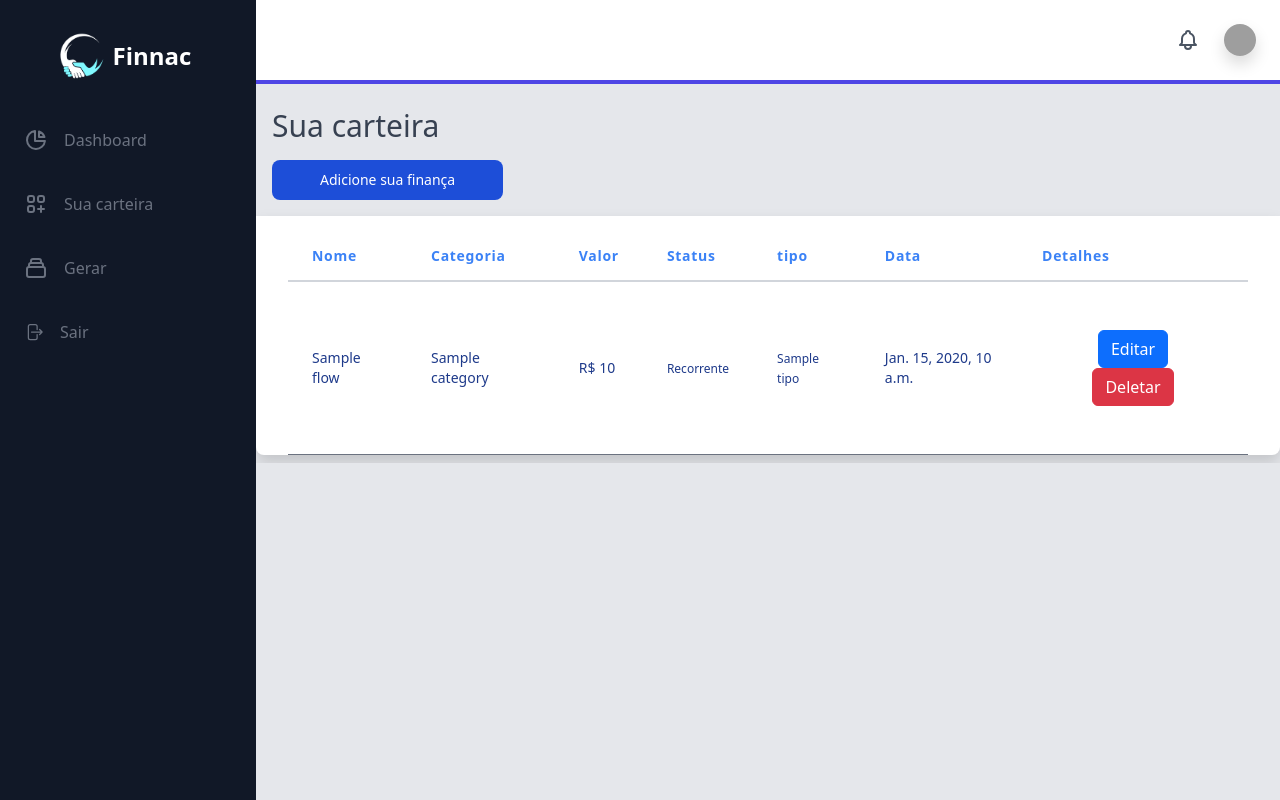
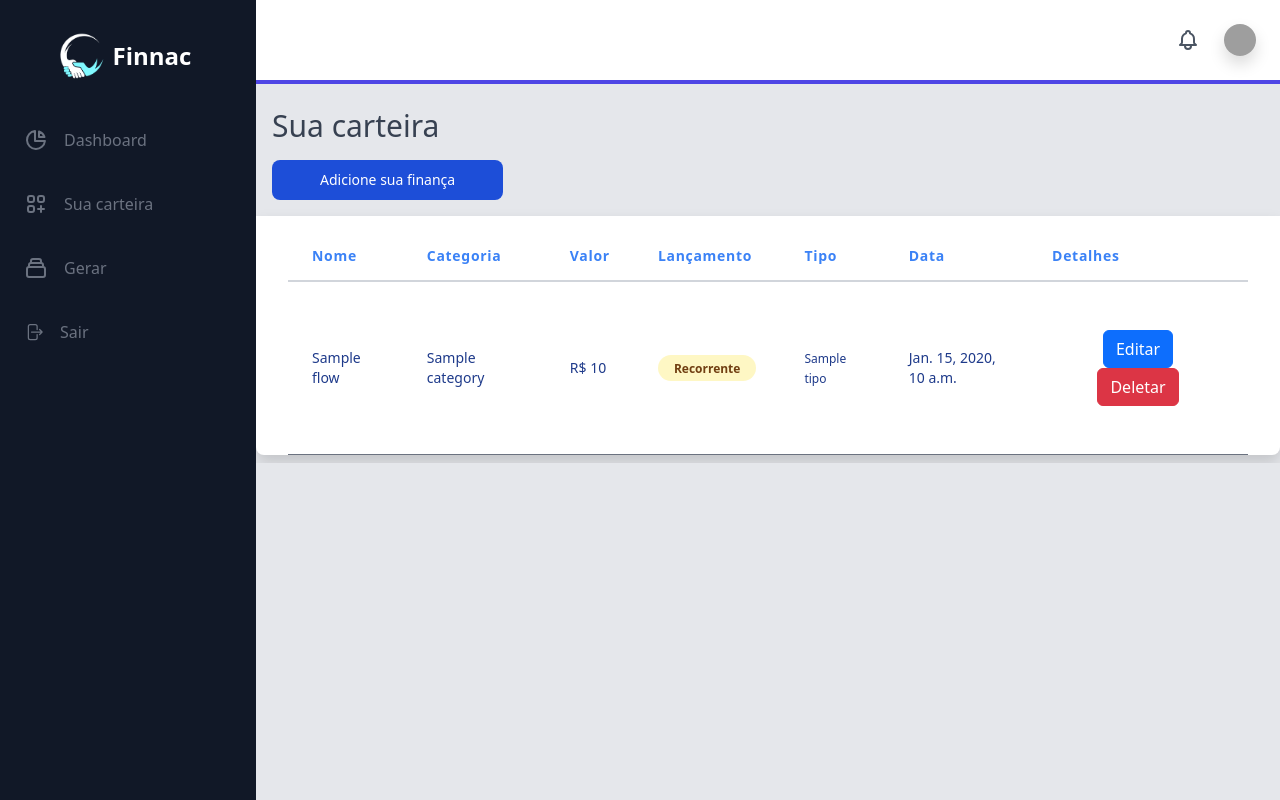
Before and after one commit to Dev-AlexandreS/Finnac, a Django app: template app/templates/logged/wallet.html in a window 1280 px wide. Run offline with Django 5.2, Linux system fonts and the light colour scheme; the template is opened without the code that fills it: most values are stand-ins (such as "Sample title", 1, 10 or a date in 2020); some libraries are stand-ins or nearby versions; grey boxes are pictures that could not be loaded.

Commit message:
fix: In my wallet, from status to release, new release types and more categories. Gitignore avoiding virtual environments.

```diff
--- a/app/templates/logged/wallet.html
+++ b/app/templates/logged/wallet.html
@@ -59,7 +59,7 @@
         <div class="modal-content py-4 text-left px-6">
             <!--Title-->
             <div class="flex justify-between items-center pb-3">
-                <p class="text-2xl font-bold">Preencha todos os dados</p>
+                <p class="text-2xl font-bold -mb-10">Preencha todos os dados</p>
                 <div class="modal-close cursor-pointer z-50">
                     <svg class="fill-current text-black" xmlns="http://www.w3.org/2000/svg" width="18" height="18"
                         viewBox="0 0 18 18">
@@ -71,7 +71,7 @@
             </div>
             <!--Body-->
             <div class="my-5">
-                <form class="p-4 md:p-5" method="post" action="{% url 'add' %}">
+                <form class="p-4 md:p-5 -mt-10" method="post" action="{% url 'add' %}">
                     {% csrf_token %}
                     <div class="grid gap-4 mb-4 grid-cols-2">
                         <div class="col-span-2">
@@ -86,18 +86,34 @@
                             <label for="categoryAdd" class="block mb-2 text-sm font-medium text-gray-900 dark:text-white">Categoria</label>
                             <select id="categoryAdd" name="categoryAdd" class="bg-gray-50 border border-gray-300 text-gray-900 text-sm rounded-lg focus:ring-primary-500 focus:border-primary-500 block w-full p-2.5 dark:bg-gray-600 dark:border-gray-500 dark:placeholder-gray-400 dark:text-white dark:focus:ring-primary-500 dark:focus:border-primary-500">
                                 <option selected="">Selecione uma categoria</option>
-                                <option value="Fatura">Fatura</option>
-                                <option value="Boleto">Boleto</option>
+                                <option value="Alimentação">Alimentação</option>
+                                <option value="Compras e lazer">Compras e lazer</option>
+                                <option value="Moradia">Moradia</option>
+                                <option value="Saúde e bem-estar">Saúde e bem-estar</option>
+                                <option value="Investimentos">Investimentos</option>
+                                <option value="Transferências e pagamentos">Transferências e pagamentos</option>
+                                <option value="Empréstimos">Empréstimos</option>
+                                <option value="Renda">Renda</option>
+                                <option value="Impostos e taxas">Impostos e taxas</option>
+                                <option value="Educação">Educação</option>
+                                <option value="Transporte">Transporte</option>
+                                <option value="Emergências">Emergências</option>
+                                <option value="Streaming">Streaming</option>
+                                <option value="Assinaturas">Assinaturas</option>
+                                <option value="Viagem">Viagem</option>
+                                <option value="Poupança">Poupança</option>
+                                <option value="Seguros">Seguros</option>
+                                <option value="Manutenção e reparos">Manutenção e reparos</option>
                                 <option value="Outros">Outros</option>
                             </select>
                         </div>
                         <div class="col-span-2 sm:col-span-1">
-                          <label for="statusAdd" class="block mb-2 text-sm font-medium text-gray-900 dark:text-white">Status</label>
+                          <label for="statusAdd" class="block mb-2 text-sm font-medium text-gray-900 dark:text-white">Lançamento</label>
                           <select id="statusAdd" name="statusAdd" class="bg-gray-50 border border-gray-300 text-gray-900 text-sm rounded-lg focus:ring-primary-500 focus:border-primary-500 block w-full p-2.5 dark:bg-gray-600 dark:border-gray-500 dark:placeholder-gray-400 dark:text-white dark:focus:ring-primary-500 dark:focus:border-primary-500">
-                              <option selected="">Selecione o Status</option>
-                              <option value="P">Pago</option>
-                              <option value="L">Atrasado</option>
-                              <option value="O">Devendo</option>
+                              <option selected="">Selecione o Lançamento</option>
+                              <option value="S">Único</option>
+                              <option value="A">Recorrente</option>
+                              <option value="I">Parcelado</option>
 
                           </select>
                       </div>
@@ -107,6 +123,7 @@
                               <option selected="">Selecione o tipo de finança</option>
                               <option value="Ganho">Ganho</option>
                               <option value="Despesa">Despesa</option>
+                              <option value="Transferências">Transferências</option>
                           </select>
                       </div>
                         <div class="col-span-2 sm:col-span-1">
@@ -183,8 +200,8 @@
                     <th class="px-6 py-3 border-b-2 border-gray-300 text-left text-sm leading-4 text-blue-500 tracking-wider">Nome</th>
                     <th class="px-6 py-3 border-b-2 border-gray-300 text-left text-sm leading-4 text-blue-500 tracking-wider">Categoria</th>
                     <th class="px-6 py-3 border-b-2 border-gray-300 text-left text-sm leading-4 text-blue-500 tracking-wider">Valor</th>
-                    <th class="px-6 py-3 border-b-2 border-gray-300 text-left text-sm leading-4 text-blue-500 tracking-wider">Status</th>
-                    <th class="px-6 py-3 border-b-2 border-gray-300 text-left text-sm leading-4 text-blue-500 tracking-wider">tipo</th>
+                    <th class="px-6 py-3 border-b-2 border-gray-300 text-left text-sm leading-4 text-blue-500 tracking-wider">Lançamento</th>
+                    <th class="px-6 py-3 border-b-2 border-gray-300 text-left text-sm leading-4 text-blue-500 tracking-wider">Tipo</th>
                     <th class="px-6 py-3 border-b-2 border-gray-300 text-left text-sm leading-4 text-blue-500 tracking-wider">Data</th>
                     <th class="px-6 py-3 border-b-2 border-gray-300 text-left text-sm leading-4 text-blue-500 tracking-wider">Detalhes</th>
                 </tr>
@@ -200,15 +217,15 @@
                         <td class="px-6 py-4 whitespace-no-wrap border-b text-blue-900 border-gray-500 text-sm leading-5">R$ {{ flow.formatted_price }}</td>
                         <td class="px-6 py-4 whitespace-no-wrap border-b text-blue-900 border-gray-500 text-sm leading-5">
 
-                                {% if  flow.status  == "Pago"%}
+                                {% if  flow.status  == "Único"%}
                             <span class="relative inline-block px-3 py-1 font-semibold text-green-900 leading-tight">
                             <span aria-hidden class="absolute inset-0 bg-green-200 opacity-50 rounded-full"></span>
                                 {% endif %}
-                                {% if  flow.status  == "Devendo"%}
+                                {% if  flow.status  == "Recorrente"%}
                             <span class="relative inline-block px-3 py-1 font-semibold text-yellow-900 leading-tight">
                             <span aria-hidden class="absolute inset-0 bg-yellow-200 opacity-50 rounded-full"></span>
                                 {% endif %}
-                                {% if  flow.status  == "Atrasado"%}
+                                {% if  flow.status  == "Parcelado"%}
                             <span class="relative inline-block px-3 py-1 font-semibold text-red-900 leading-tight">
                             <span aria-hidden class="absolute inset-0 bg-red-200 opacity-50 rounded-full"></span>
                                 {% endif %}
@@ -225,6 +242,10 @@
                             {% if  flow.tipo  == "Despesa"%}
                         <span class="relative inline-block px-3 py-1 font-semibold text-red-900 leading-tight">
                         <span aria-hidden class="absolute inset-0 bg-red-200 opacity-50 rounded-full"></span>
+                            {% endif %}
+                            {% if  flow.tipo  == "Transferências"%}
+                            <span class="relative inline-block px-3 py-1 font-semibold text-red-900 leading-tight">
+                            <span aria-hidden class="absolute inset-0 bg-yellow-200 opacity-50 rounded-full"></span>
                             {% endif %}
                         <span class="relative text-xs">{{ flow.tipo }}</span>
                     </span>
```
Also changed, not shown: app/views.py (+6 -6 lines), db.sqlite3, 1 other file.
